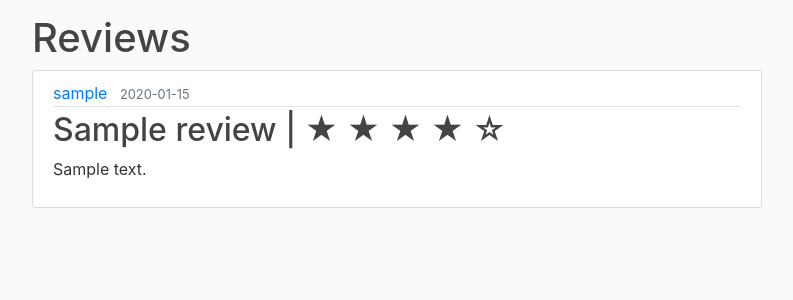
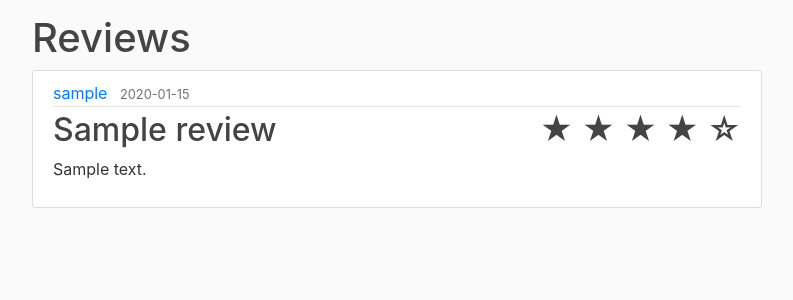
Before and after one commit to VishalRamesh50/DineInHall-Flask, a Flask app: template dineinhall/templates/reviews.html in a window 1280 px wide. Shown: the part 66-366 px from the top of the page, without its empty margins (53-846 px from the left). Run offline with Flask 2, Linux system fonts and the light colour scheme; the template is opened without the code that fills it: most values are stand-ins (such as "Sample title", 1, 10 or a date in 2020); some libraries are stand-ins or nearby versions.

Commit message:
align stars to the right in reviews

```diff
--- a/dineinhall/templates/reviews.html
+++ b/dineinhall/templates/reviews.html
@@ -12,7 +12,7 @@
             	<a class="article-title" href="{{ url_for('review.foodReview', food_id=review.food_id) }}">
             		{{ review.food_name }}
             	</a>
-            		|
+					<span style="float:right">
 	            		{% set starCount = review.stars %}
 			            {% for num in [1, 2, 3, 4, 5] %}
 			            	{% if num <= starCount %}
@@ -21,6 +21,7 @@
 			            		☆
 			            	{% endif %}
 			            {% endfor %}
+					</span>
             </h2>
             <p class="article-content">{{ review.description }}</p>
           </div>
```
Lines whose indentation alone changed are shown as unchanged.
